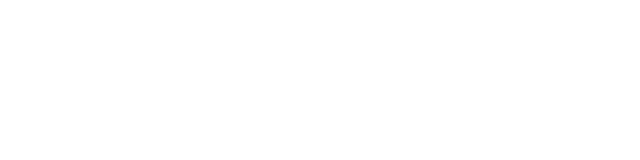
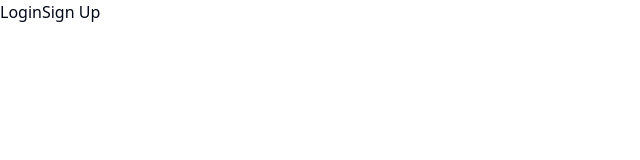
Before and after one commit to Mohd-Arzaid/food-app, a React (Vite) app in the folder frontend/: page / in a window 1280 px wide. Before the commit this address had no page. Shown: the top 160 px of the page, without its empty margins (0-640 px from the left). Built offline with nearby package versions, Linux system fonts and the light colour scheme.

Commit message:
just for testing

```diff
--- a/frontend/src/App.jsx
+++ b/frontend/src/App.jsx
@@ -1,11 +1,13 @@
 import { Route, Routes } from "react-router-dom";
 import Login from "./auth/Login";
 import Signup from "./auth/Signup";
+import Home from "./components/manual/Home";
 
 function App() {
   return (
     <Routes>
       {/* Route for UnAuthorized Users*/}
+      <Route path="/" element={<Home />} />
       <Route path="signup" element={<Signup />} />
       <Route path="login" element={<Login />} />
     </Routes>
--- /dev/null
+++ b/frontend/src/components/manual/Home.jsx
@@ -0,0 +1,17 @@
+
+import { Link } from 'react-router-dom'
+
+const Home = () => {
+  return (
+    <div>
+      <Link to="/login">
+      Login
+      </Link>
+      <Link to="/signup">
+      Sign Up
+      </Link>
+    </div>
+  )
+}
+
+export default Home
```
